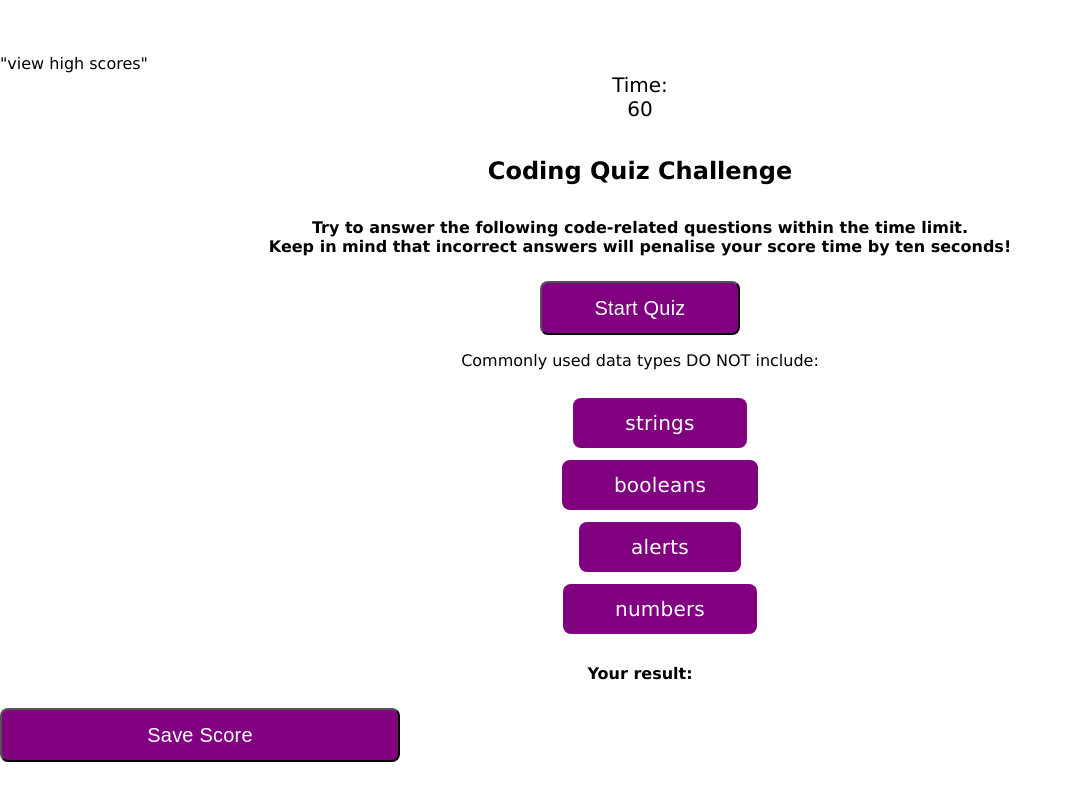
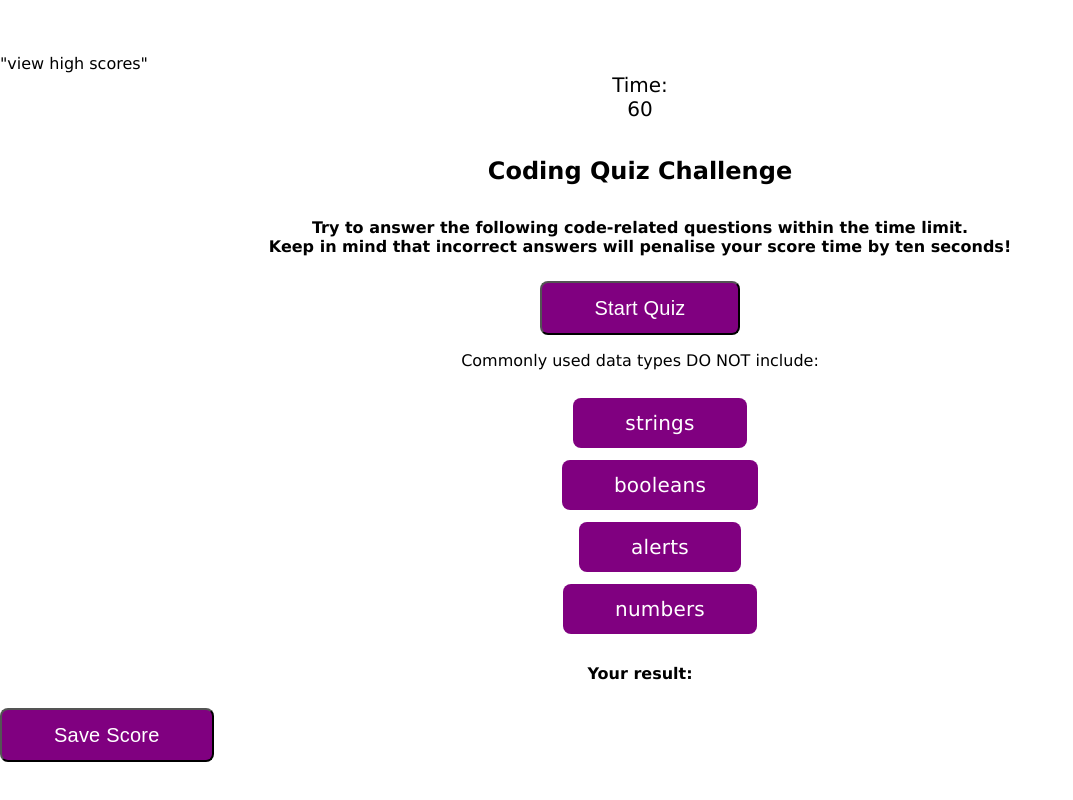
Before and after one commit to Samantha-Sokolis/code-quiz, a plain HTML site: page index.html in a window 1280 px wide. Shown: the whole page, without its empty margins (0-1073 px from the left). Drawn offline with Linux system fonts and the light colour scheme.

```diff
--- a/index.html
+++ b/index.html
@@ -29,9 +29,8 @@
 
           <h2>Your result:</h2>
 
-        <div id="results"></div>
+        <div id="results">
           <button id="submit">Save Score</button>
-          <div id="results"></div></div>
         </div>
 
 <script src="js/script.js"></script>
```
Also changed, not shown: js/script.js (+3 -4 lines).
